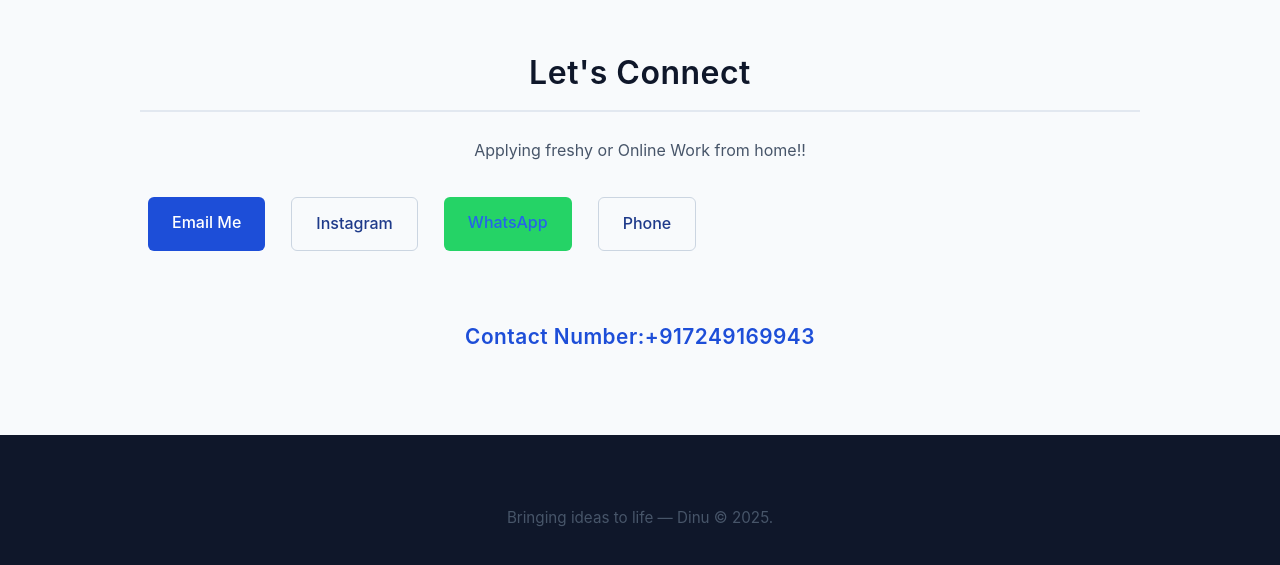
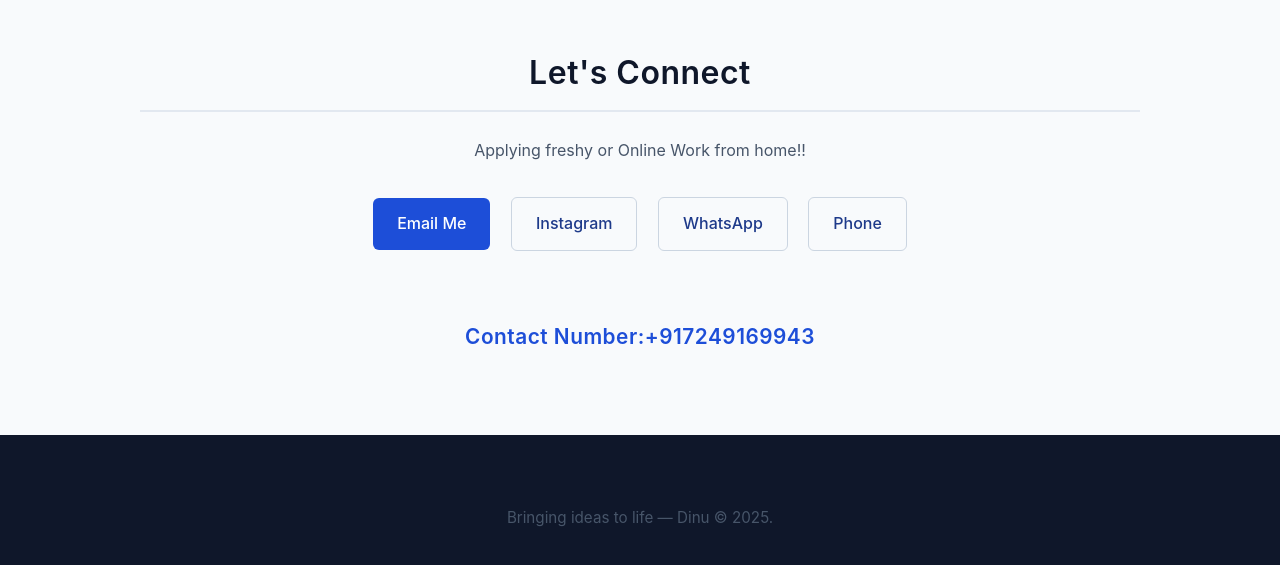
Before and after one commit to augustine08-dinu/PROFILE, a plain HTML site: page index.html in a window 1280 px wide. Shown: the part 3803-4368 px from the top of the page. Drawn offline with Linux system fonts and the light colour scheme.

Commit message:
Update index.html

```diff
--- a/index.html
+++ b/index.html
@@ -344,12 +344,10 @@
             <div class="container">
                 <h2>Let's Connect</h2>
                 <p>Applying  freshy or Online Work from home!!</p>
-                <div class="contact-links" style="display: flex; flex-wrap: wrap; gap: 10px;">
-    <a href="mailto:www.augustine9864@gmail.com" class="btn btn-primary" target="_blank">Email Me</a>
-    <a href="https://www.instagram.com/augustine_dinu/?__pwa=1#" class="btn btn-secondary" target="_blank">Instagram</a>
-    <a href="https://wa.me/917249169943" class="btn btn-success" target="_blank" style="background-color:#25D366; border:none;">WhatsApp</a>
-    <a href="tel:+917249169943" class="btn btn-secondary">Phone</a>
-</div>
+              <div class="contact-links"> <a href="mailto:augsutined128@gmail.com" class="btn btn-primary">Email Me</a>
+                  <a href="https://www.instagram.com/augustine_dinu/?__pwa=1#" class="btn btn-secondary" target="_blank">Instagram</a>
+                  <a href="https://wa.me/917249169943" class="btn btn-secondary" target="_blank">WhatsApp</a>
+                  <a href="tel:+917249169943" class="btn btn-secondary">Phone</a>
 
 
                 </div>
```
